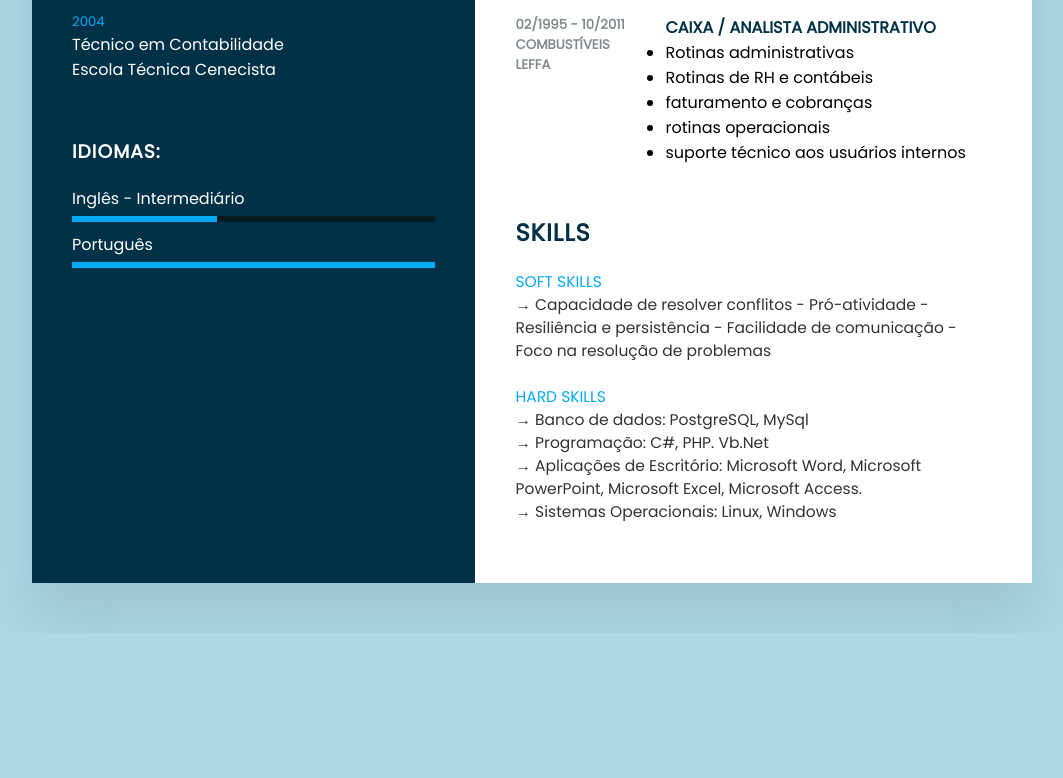
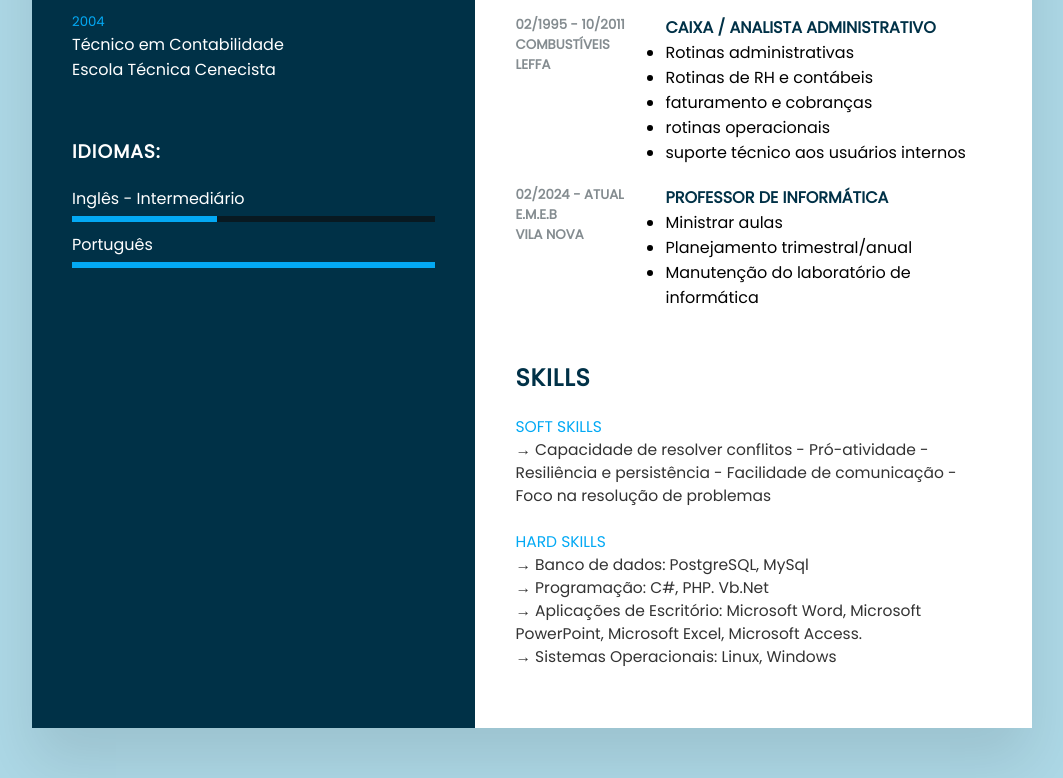
Before and after one commit to RobinsonWebber/curriculo, a plain HTML site: page index.html in a window 1280 px wide. Shown: the part 959-1737 px from the top of the page, without its empty margins (108-1171 px from the left). Before the commit the page ends 1592 px from the top, so only its background shows below. Drawn offline with Linux system fonts and the light colour scheme.

Commit message:
Update index.html

```diff
--- a/index.html
+++ b/index.html
@@ -189,6 +189,25 @@
 
                         </div>
                     </div>
+
+                    <div class="box">
+                        <div class="tempo">
+                            <h5>02/2024 - Atual</h5>
+                            <h5>E.M.E.B</h5>
+                            <h5>Vila Nova</h5>
+                        </div>
+                        <div class="text">
+                            <h4>Professor de informática</h4>
+                            <ul>
+                                <li>Ministrar aulas</li>
+                                <li>Planejamento trimestral/anual</li>
+                                <li>Manutenção do laboratório de informática</li>
+                           </ul>
+
+                        </div>
+                    </div>
+
+
                 </div>
                 <div class="about skills">
                     <h2 class="title2">Skills</h2>
```
